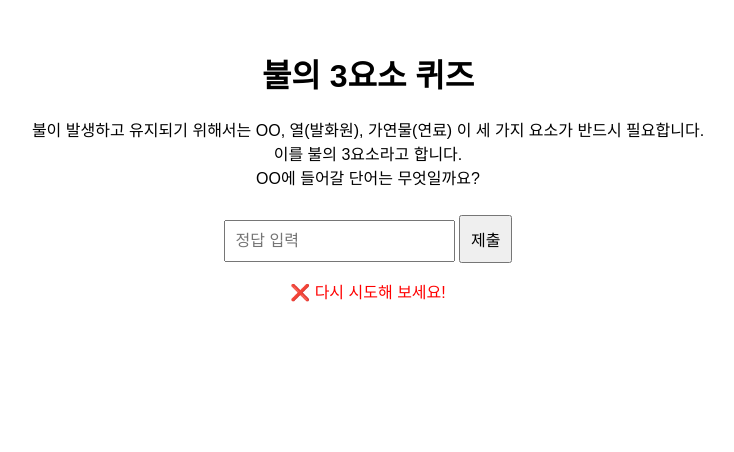
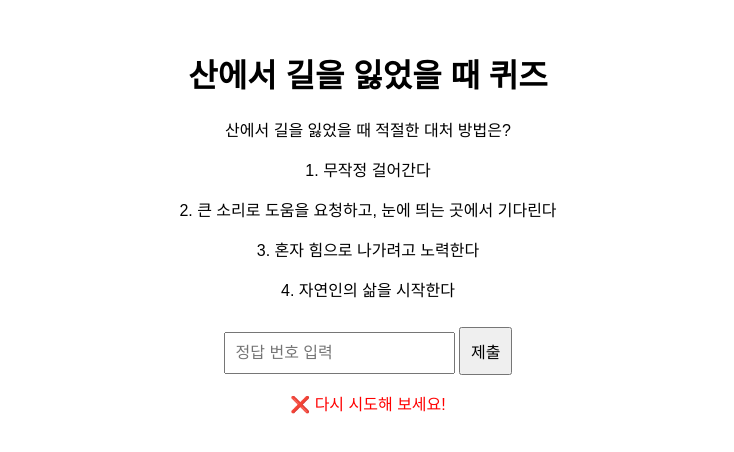
Before and after one commit to haeyoung1990/fire-quiz, a plain HTML site: page index.html in a window 1280 px wide. Both pictures are taken after a click on the button "제출". Shown: the whole page, without its empty margins (272-1006 px from the left). Drawn offline with Linux system fonts and the light colour scheme.

Commit message:
Add files via upload

```diff
--- a/index.html
+++ b/index.html
@@ -3,19 +3,19 @@
 <head>
     <meta charset="UTF-8">
     <meta name="viewport" content="width=device-width, initial-scale=1.0">
-    <title>불의 3요소 퀴즈</title>
+    <title>산에서 길을 잃었을 때 퀴즈</title>
     <style>
         body { font-family: Arial, sans-serif; text-align: center; margin: 50px; }
         input, button { font-size: 16px; padding: 10px; margin-top: 10px; }
     </style>
     <script>
         function checkAnswer() {
-            const answer = document.getElementById("answer").value.trim();
-            const correctAnswer = "산소"; // 정답 설정
+            const userAnswer = document.getElementById("answer").value.trim();
+            const correctAnswer = "2"; // 정답 설정
             const result = document.getElementById("result");
 
-            if (answer === correctAnswer) {
-                result.innerHTML = "✅ 정답입니다! 🎉<br><br>다음 장소로 이동하세요! [분리수거장]";
+            if (userAnswer === correctAnswer) {
+                result.innerHTML = "✅ 정답입니다! 🎉<br><br>다음 장소로 이동하세요! [6번 카라반]";
                 result.style.color = "green";
             } else {
                 result.innerHTML = "❌ 다시 시도해 보세요!";
@@ -25,10 +25,17 @@
     </script>
 </head>
 <body>
-    <h1>불의 3요소 퀴즈</h1>
-    <p>불이 발생하고 유지되기 위해서는 OO, 열(발화원), 가연물(연료) 이 세 가지 요소가 반드시 필요합니다.<br>이를 불의 3요소라고 합니다.<br>OO에 들어갈 단어는 무엇일까요?</p>
-    <input type="text" id="answer" placeholder="정답 입력">
+    <h1>산에서 길을 잃었을 때 퀴즈</h1>
+    <p>산에서 길을 잃었을 때 적절한 대처 방법은?</p>
+
+    <p>1. 무작정 걸어간다</p>
+    <p>2. 큰 소리로 도움을 요청하고, 눈에 띄는 곳에서 기다린다</p>
+    <p>3. 혼자 힘으로 나가려고 노력한다</p>
+    <p>4. 자연인의 삶을 시작한다</p>
+
+    <input type="text" id="answer" placeholder="정답 번호 입력">
     <button onclick="checkAnswer()">제출</button>
+
     <p id="result"></p>
 </body>
 </html>
```
